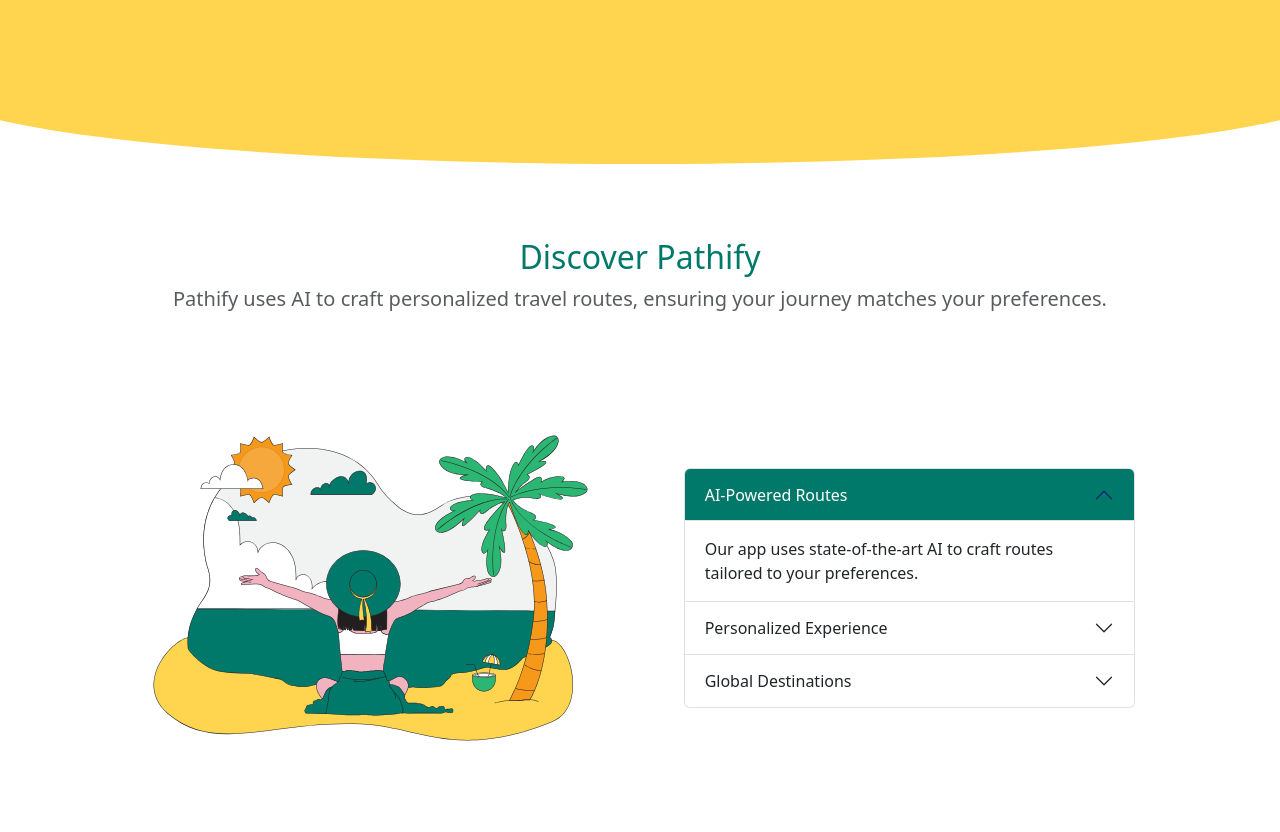
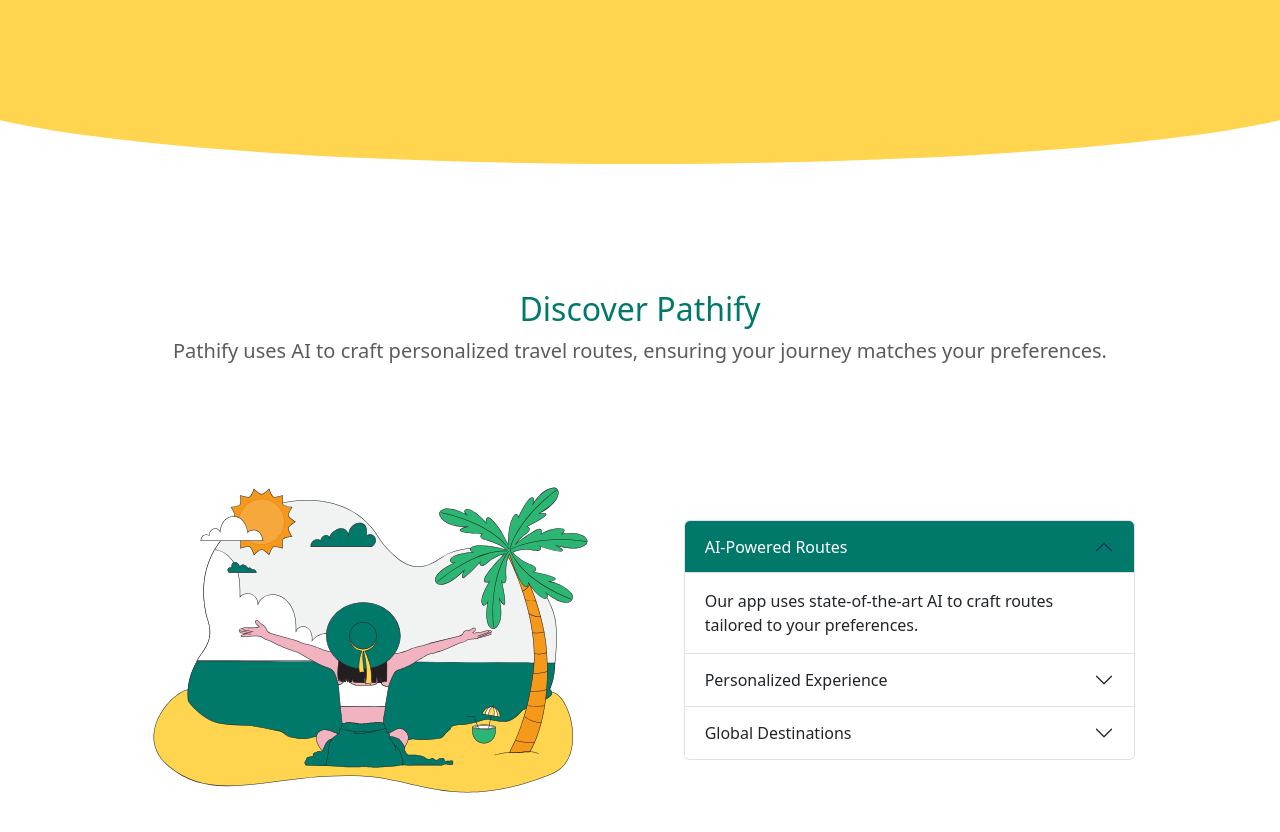
Before and after one commit to pkasprzak9/trip-app, a React (Create React App) app: page / in a window 1280 px wide. Shown: the part 712-1544 px from the top of the page. Built offline with nearby package versions, Linux system fonts and the light colour scheme.

Commit message:
Adjust Margins and Paddings in About section

```diff
--- a/src/components/StartPage/About.jsx
+++ b/src/components/StartPage/About.jsx
@@ -6,8 +6,8 @@
 
 export default function About() {
   return (
-    <section id="about" className={`${styles.about} py-5`}>
-      <Container fluid="md" className="mt-lg-5 py-5">
+    <section id="about" className={`${styles.about}`}>
+      <Container fluid="md" className="mt-5 pt-5">
         <div className="text-center px-5">
           <h2 className="text-primary">Discover Pathify</h2>
           <p className="lead text-muted">Pathify uses AI to craft personalized travel routes, ensuring your journey matches your preferences.</p>
```
